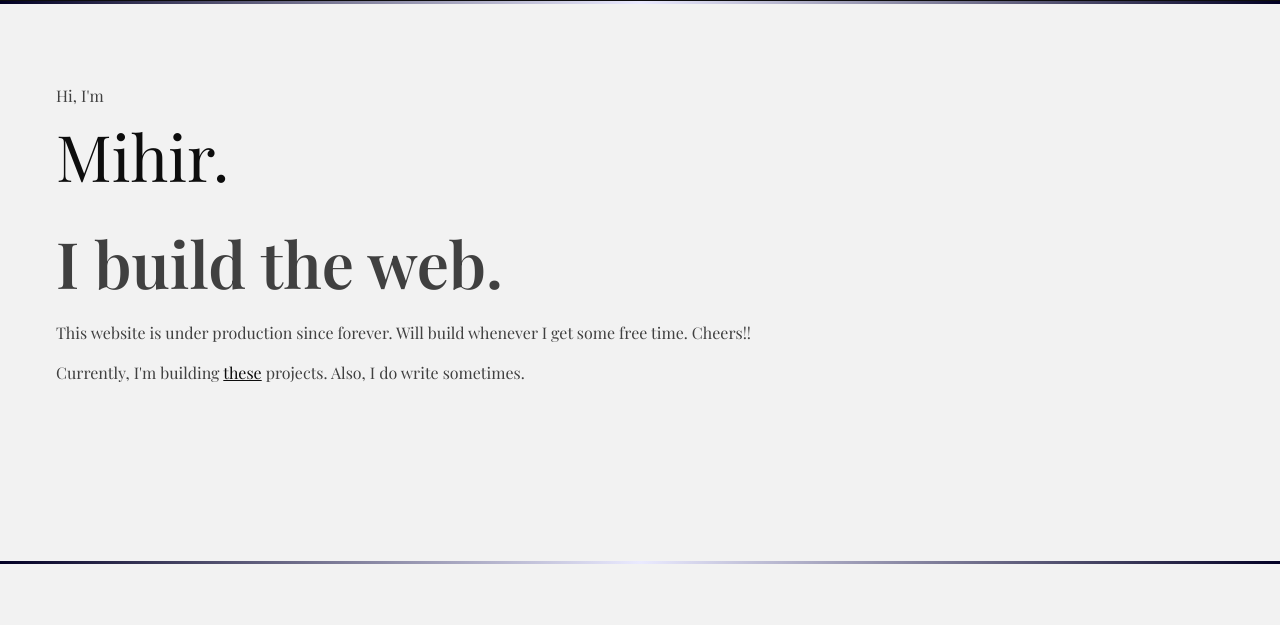
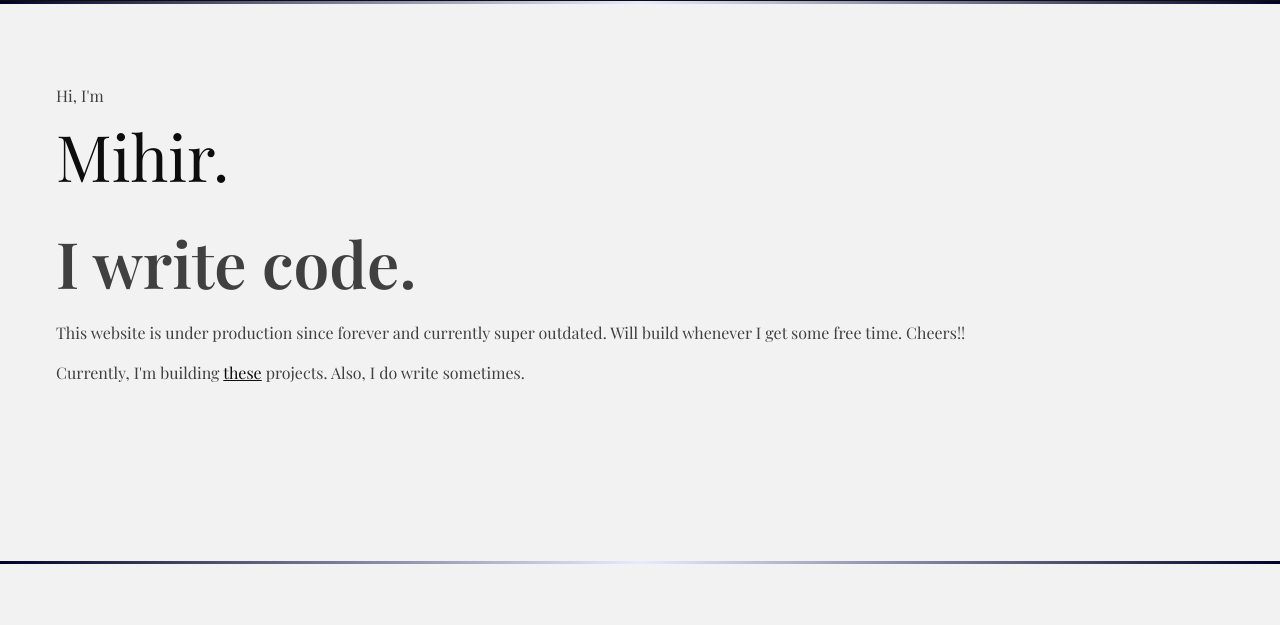
Before and after one commit to mihrpsah/mihrpsah.github.io, a plain HTML site: page index.html in a window 1280 px wide. Shown: the part 69-694 px from the top of the page. Drawn offline with nearby package versions, Linux system fonts and the light colour scheme.

Commit message:
Update index.html
Jugaad

```diff
--- a/index.html
+++ b/index.html
@@ -59,11 +59,11 @@
       <div class="gradient"></div>
       <section id="intro">
         <p class="name">Hi, I'm <span>Mihir.</span></p>
-        <h2>I build the web.</h2>
+        <h2>I write code.</h2>
         <p>
 <!--           I'm a computer science major specialising in building web
           applications. -->
-          This website is under production since forever. Will build whenever I get some free time. Cheers!!
+          This website is under production since forever and currently super outdated. Will build whenever I get some free time. Cheers!!
         </p>
         <p>
           Currently, I'm building
```
